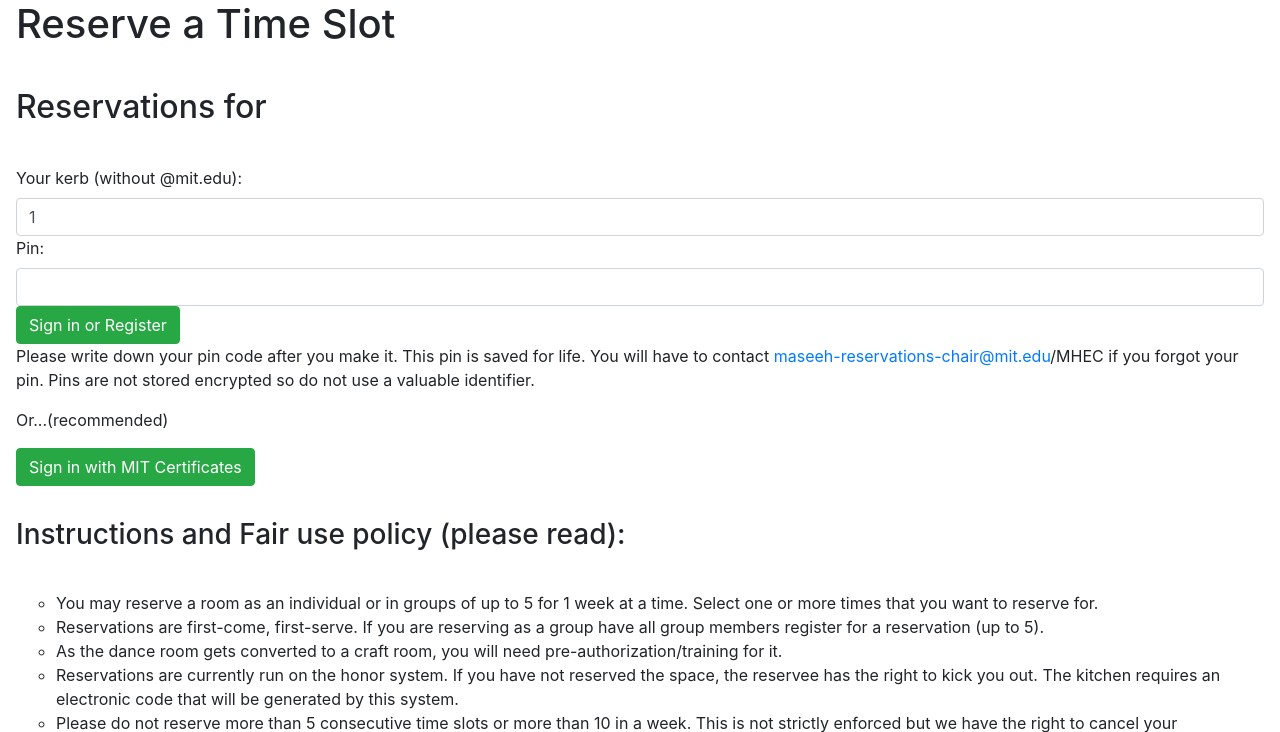
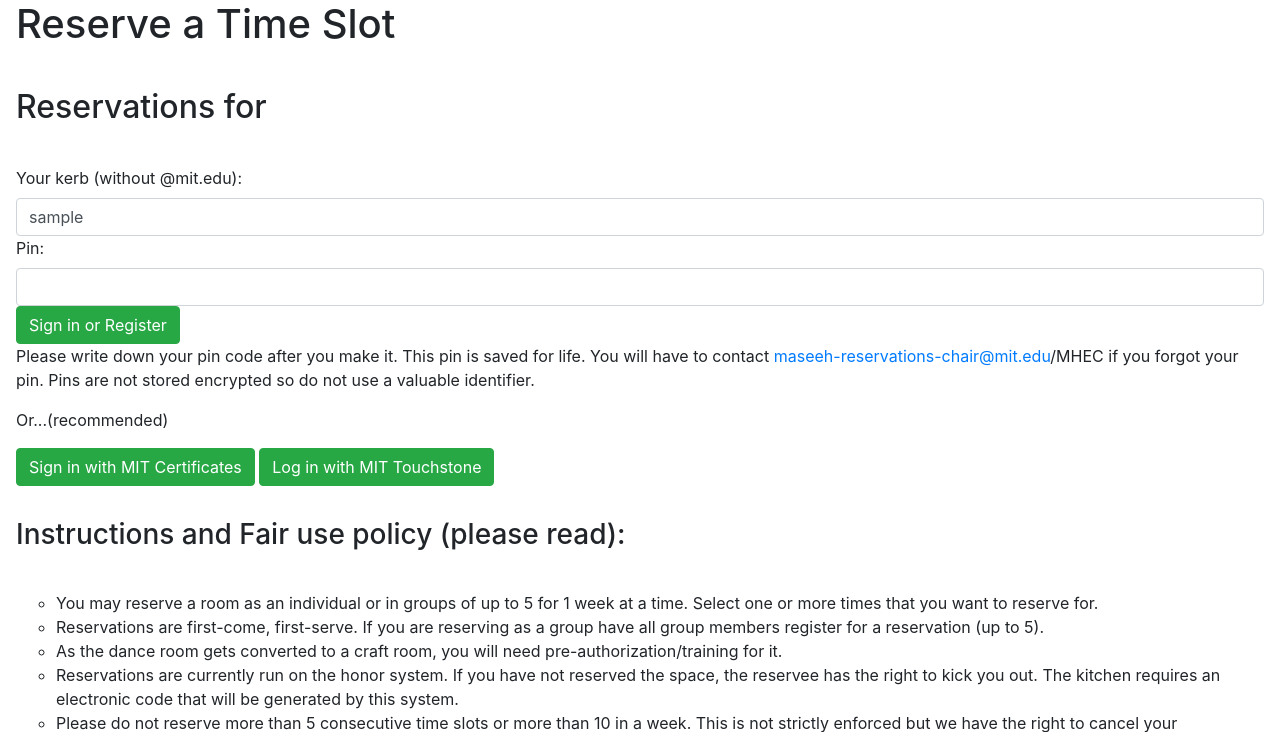
Before and after one commit to sanjayseshan/maseeh_reservations, a Flask app: page / in a window 1280 px wide. Shown: the part 153-885 px from the top of the page. Run offline with Flask 3, Linux system fonts and the light colour scheme; the visitor is signed in with stand-in values (Sample User, id 1); some libraries are stand-ins or nearby versions.

Commit message:
touchstone

```diff
--- a/app.py
+++ b/app.py
@@ -164,6 +164,16 @@
     db = get_db()
     accounts = [(y,z) for x,y,z in db.execute("SELECT * FROM users").fetchall()]
     print(accounts)
+
+    if ("loggedin" not in session or session["loggedin"] == False) and g.oidc_user.logged_in:
+        session["user_name"] = g.oidc_user.profile.get('email').split("@mit.edu")[0]
+        session["user"] = session["user_name"]
+        session["password"] = "KERBEROS CERTIFICATE AUTHENTICATION"
+        flash("Logged in with MIT Touchstone for "+g.oidc_user.profile.get('email'), "success")
+        session["loggedin"] = True
+        # return 'Welcome %s' % g.oidc_user.profile.get('email')
+    # else:
+    #     return 'Not logged in'
 
     # Handle reservation logic
     if request.method == "POST":
--- a/templates/index.html
+++ b/templates/index.html
@@ -221,6 +221,7 @@
         <p>Please write down your pin code after you make it. This pin is saved for life. You will have to contact <a href="mailto:maseeh-reservations-chair@mit.edu">maseeh-reservations-chair@mit.edu</a>/MHEC if you forgot your pin. Pins are not stored encrypted so do not use a valuable identifier. </p>
         <p>Or...(recommended)</p>
         <button type="button" onclick="document.getElementById('kerbauth').style.display = 'inline'; document.getElementById('ifr').src='https://seshan.scripts.mit.edu:444/cert/testenc.php'" name="set_name" class="btn btn-success">Sign in with MIT Certificates</button>
+        <a href="/login" class="btn btn-success">Log in with MIT Touchstone</a>
 
     </section>
 
```
